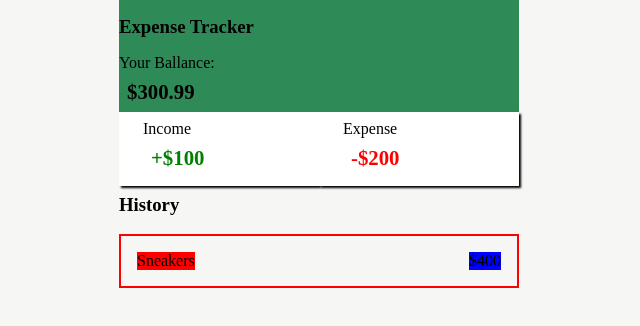
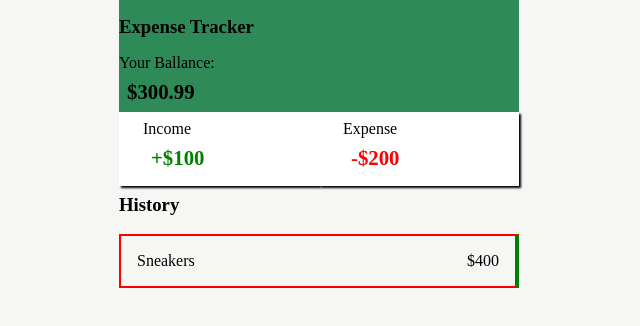
Before and after one commit to yusef-codes10/expense-tracker-vue, a Vue app: page / in a window 1280 px wide. Shown: the top 326 px of the page, without its empty margins (321-961 px from the left). Built offline with nearby package versions, Linux system fonts and the light colour scheme.

Commit message:
delete btn on hover

```diff
--- a/src/components/ItemComp.vue
+++ b/src/components/ItemComp.vue
@@ -1,9 +1,14 @@
-<script setup></script>
+<script setup>
+import { ref } from 'vue'
+
+const isVisible = ref(false)
+</script>
 
 <template>
-  <div class="item">
+  <div class="item" @mouseenter="" @mouseleave="">
     <div class="item-title">Sneakers</div>
     <div class="item-price">$400</div>
+    <div class="delete-btn" v-show="isVisible"></div>
   </div>
 </template>
 
@@ -15,13 +20,12 @@
   align-items: center;
   border: 2px solid red;
   padding: 1rem;
+  border-right: 4px green solid;
 }
 
-.item-title {
-  background-color: red;
-}
-
-.item-price {
-  background-color: blue;
+.delete-btn {
+  height: 100px;
+  width: 100px;
+  background-color: sienna;
 }
 </style>
```
